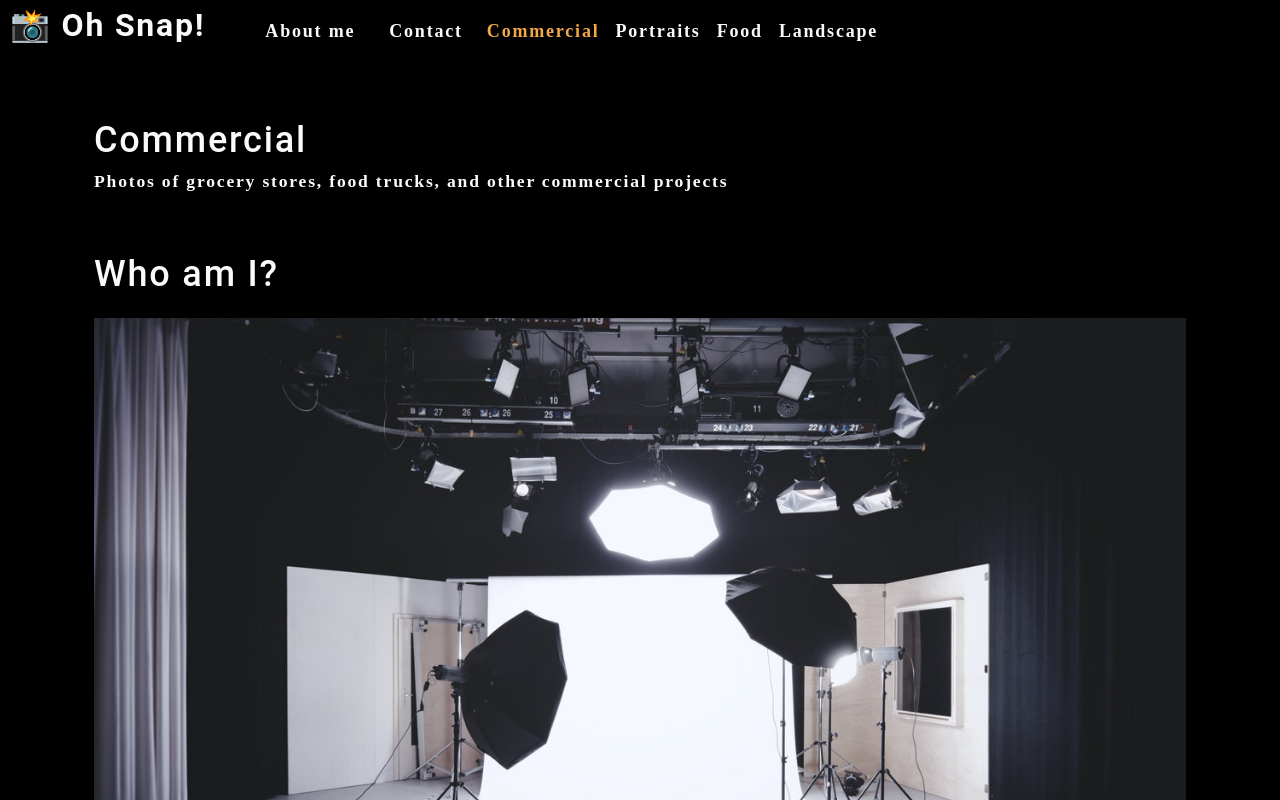
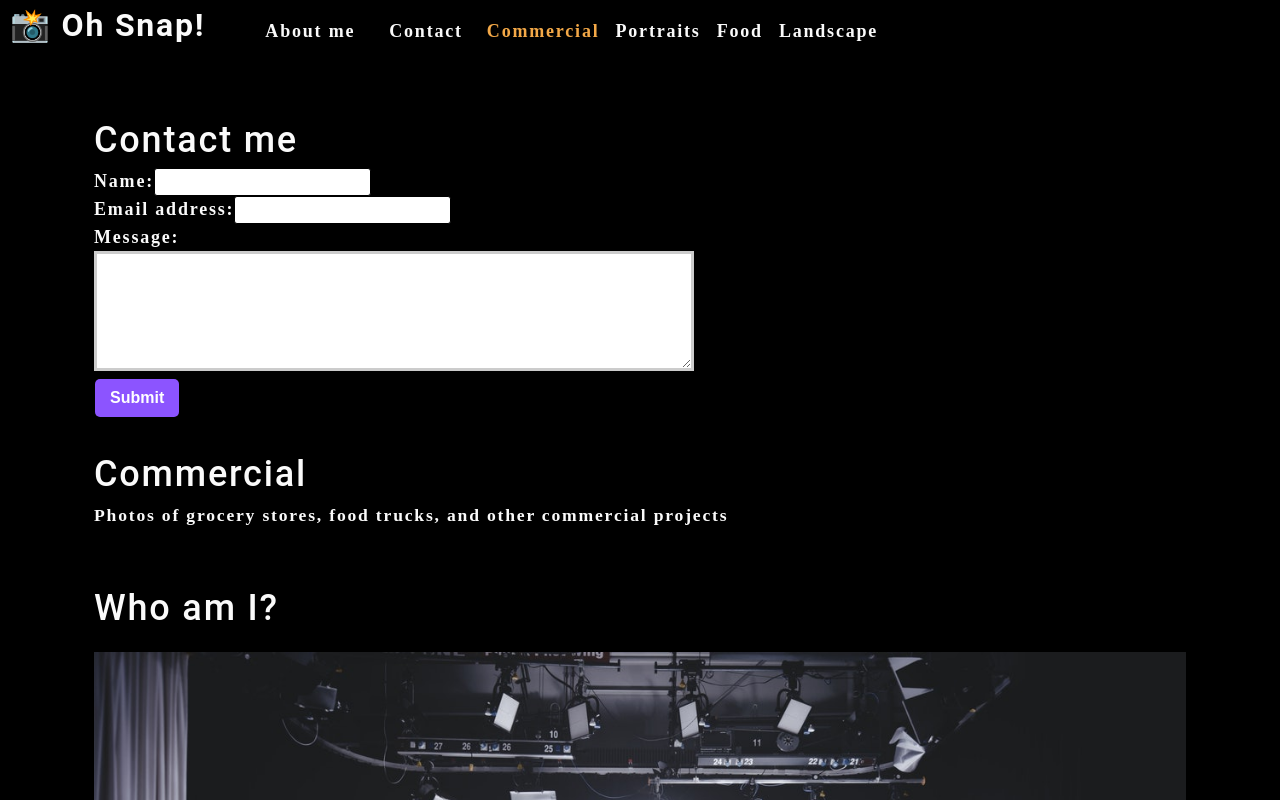
Before and after one commit to gregknudsen-zz/photo-port, a React (Create React App) app: page / in a window 1280 px wide. Shown: the top 800 px of the page. Built offline with nearby package versions, Linux system fonts and the light colour scheme.

Commit message:
add change functions for form

```diff
--- a/src/App.js
+++ b/src/App.js
@@ -1,17 +1,22 @@
-import React, { useState } from 'react';
-import Nav from './components/Nav';
-import About from './components/About';
-import Gallery from './components/Gallery';
+import React, { useState } from "react";
+import Nav from "./components/Nav";
+import About from "./components/About";
+import Gallery from "./components/Gallery";
+import Contact from "./components/Contact";
 
 function App() {
   const [categories] = useState([
     {
-      name: 'commercial',
-      description: 'Photos of grocery stores, food trucks, and other commercial projects',
+      name: "commercial",
+      description:
+        "Photos of grocery stores, food trucks, and other commercial projects",
     },
-    { name: 'portraits', description: 'Portraits of people in my life' },
-    { name: 'food', description: 'Delicious delicacies' },
-    { name: 'landscape', description: 'Fields, farmhouses, waterfalls, and the beauty of nature' },
+    { name: "portraits", description: "Portraits of people in my life" },
+    { name: "food", description: "Delicious delicacies" },
+    {
+      name: "landscape",
+      description: "Fields, farmhouses, waterfalls, and the beauty of nature",
+    },
   ]);
 
   const [currentCategory, setCurrentCategory] = useState(categories[0]);
@@ -24,10 +29,9 @@
         currentCategory={currentCategory}
       ></Nav>
       <main>
-        <div>
+        <Contact></Contact>
         <Gallery currentCategory={currentCategory}></Gallery>
-          <About></About>
-        </div>
+        <About></About>
       </main>
     </div>
   );
--- a/src/components/Contact/index.js
+++ b/src/components/Contact/index.js
@@ -1,19 +1,36 @@
+import React, { useState } from 'react';
+
 function ContactForm() {
+
+  const [formState, setFormState] = useState({ name: '', email: '', message: '' });
+  const { name, email, message } = formState;
+
+  function handleChange(e) {
+    setFormState({...formState, [e.target.name]: e.target.value })
+  }
+
+  function handleSubmit(e) {
+    e.preventDefault();
+    console.log(formState);
+  }
+
+console.log(formState);
+
   return (
     <section>
       <h1>Contact me</h1>
-      <form id="contact-form">
+      <form id="contact-form" onSubmit={handleSubmit}>
         <div>
           <label htmlFor="name">Name:</label>
-          <input type="text" name="name" />
+          <input type="text" defaultValue={name} onChange={handleChange} name="name" />
         </div>
         <div>
           <label htmlFor="email">Email address:</label>
-          <input type="email" name="email" />
+          <input type="email" defaultValue={email} onChange={handleChange} name="email" />
         </div>
         <div>
           <label htmlFor="message">Message:</label>
-          <textarea name="message" rows="5" />
+          <textarea name="message" defaultValue={message} onChange={handleChange} rows="5" />
         </div>
         <button type="submit">Submit</button>
       </form>
```
